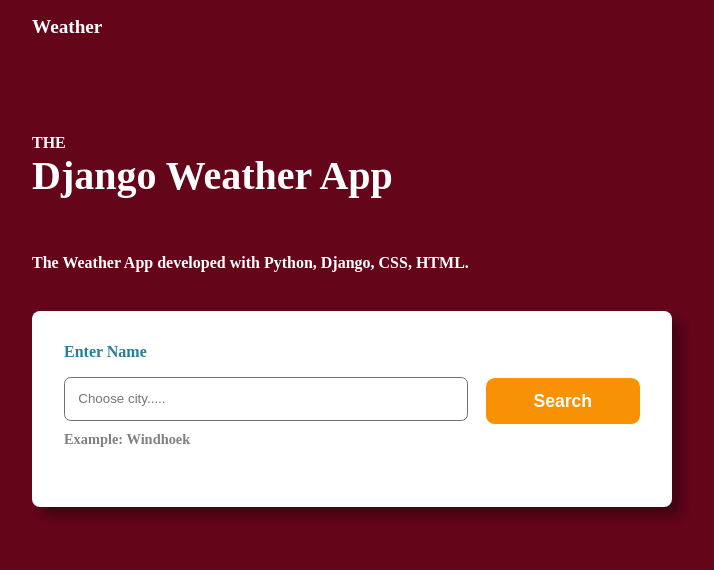
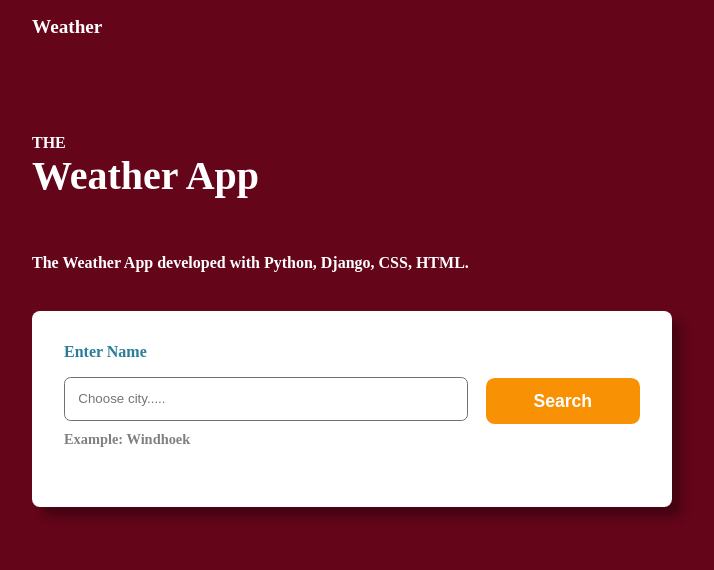
Before and after one commit to Ngazetungue/weather_App_Django, a Django app: page / in a window 1280 px wide. Shown: the top 570 px of the page, without its empty margins (32-746 px from the left). Run offline with Django 3.2, Linux system fonts and the light colour scheme.

Commit message:
Update index.html

```diff
--- a/weatherApp/templates/weatherApp/index.html
+++ b/weatherApp/templates/weatherApp/index.html
@@ -14,7 +14,7 @@
             <header>
                 <a href="#">Weather</a>
             </header>
-            <h1><span>The</span>Django Weather App</h1>
+            <h1><span>The</span>Weather App</h1>
             <p>The Weather App developed with Python, Django, CSS, HTML.<p>
 
             <div class="form-container">
```
